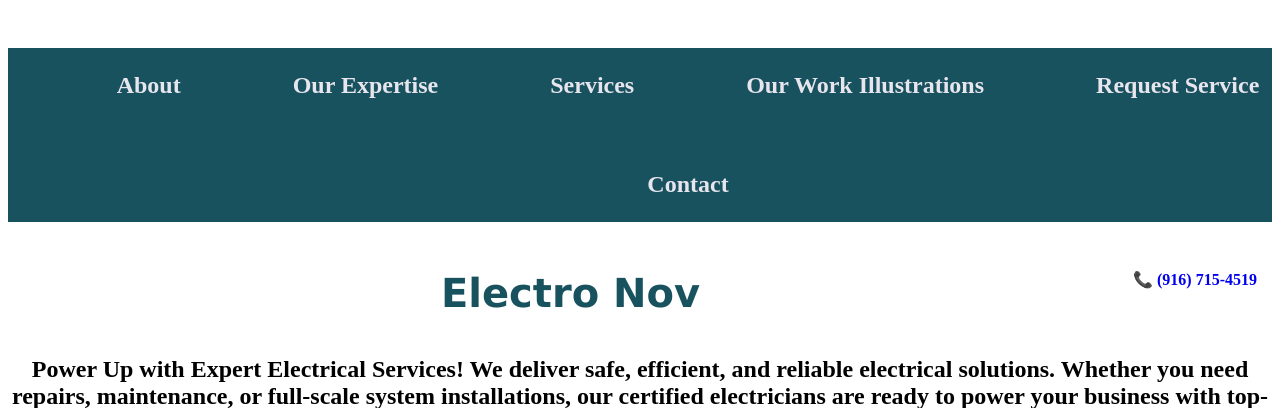
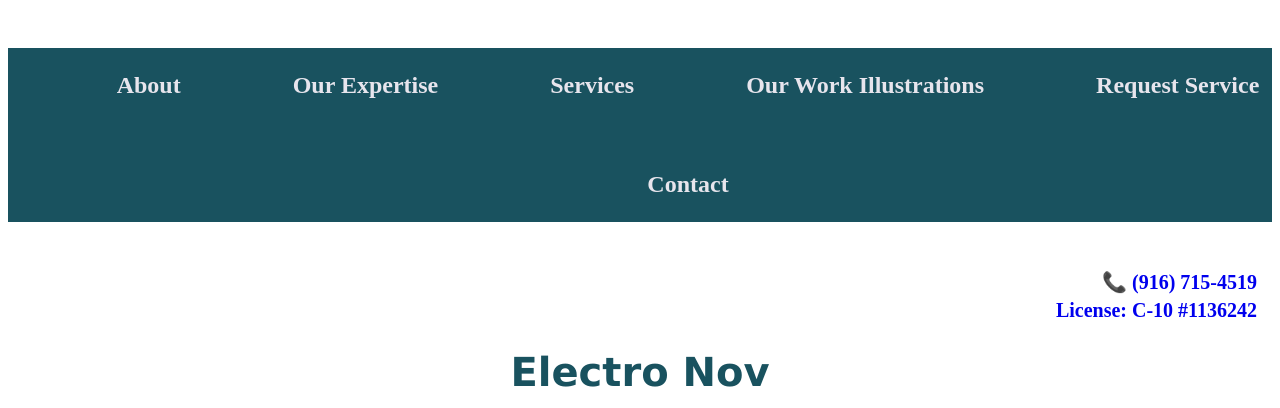
Before and after one commit to nns0808/electro-nov, a website: page index.html in a window 1280 px wide. Shown: the top 408 px of the page. Drawn offline with Linux system fonts and the light colour scheme; a web font is replaced by a local one.

Commit message:
added license

```diff
--- a/index.css
+++ b/index.css
@@ -276,9 +276,15 @@ section[hidden] {
 /* Phone */
 
 .phone-number {
-  float: right;
+  text-align: right;
   margin-right: 15px;
   font-weight: bold;
+  font-size: 20px;
+}
+
+.phone-number a {
+  display: block;
+  margin-bottom: 5px;
 }
 
 /* Work Gallery */
--- a/index.html
+++ b/index.html
@@ -35,6 +35,7 @@
     </nav>
     <div class="phone-number">
       <a href="tel:+1234567890">📞 (916) 715-4519</a>
+      <a href="license">License: C-10 #1136242</a>
     </div>
   </nav>
     <h1 id="site-title">Electro Nov</h1>
```
